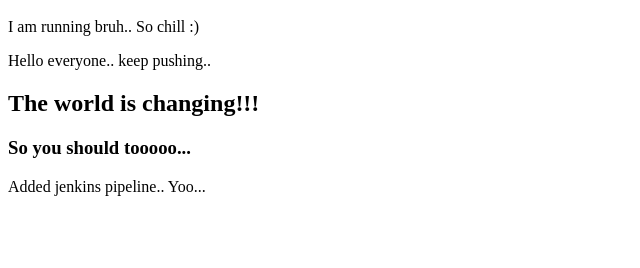
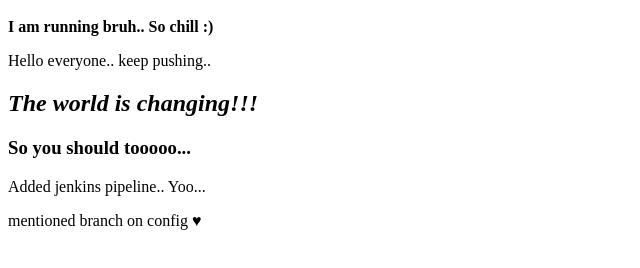
Before and after one commit to rvyas69/jenkins-test, a plain HTML site: page index.html in a window 1280 px wide. Shown: the part 48-316 px from the top of the page, without its empty margins (0-640 px from the left). Drawn offline with Linux system fonts and the light colour scheme.

Commit message:
Update index.html

```diff
--- a/index.html
+++ b/index.html
@@ -1,9 +1,10 @@
 <html>
   <title>Jenkins Test</title>
   <h1>Hey!!! I am Jenkins..!</h1>
-  <p>I am running bruh.. So chill :)</p>
+  <p><strong>I am running bruh.. So chill :)</strong></p>
   <p>Hello everyone.. keep pushing..</p>
-  <h2>The world is changing!!!</h2>
+  <h2><em>The world is changing!!!</em></h2>
   <h3>So you should tooooo...</h3>
   <p>Added jenkins pipeline.. Yoo...</p>
+  <p>mentioned branch on config &hearts;</p>
 </html>
```
